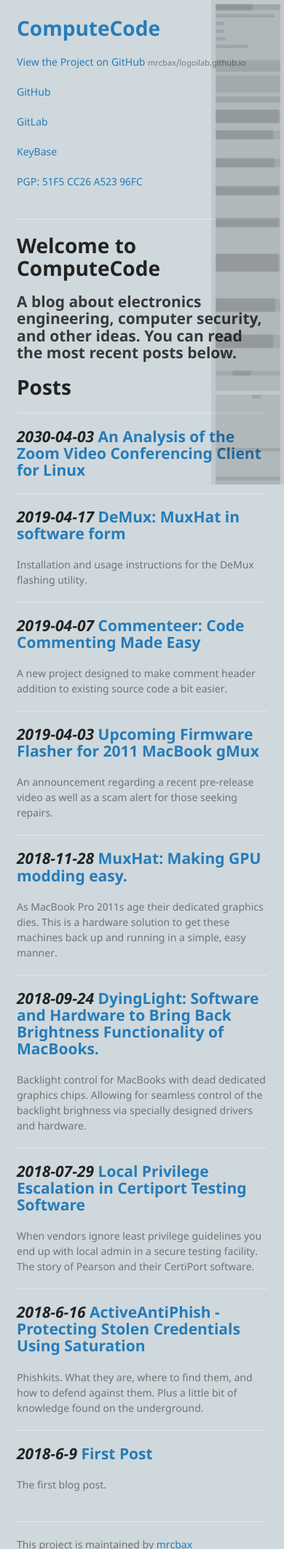
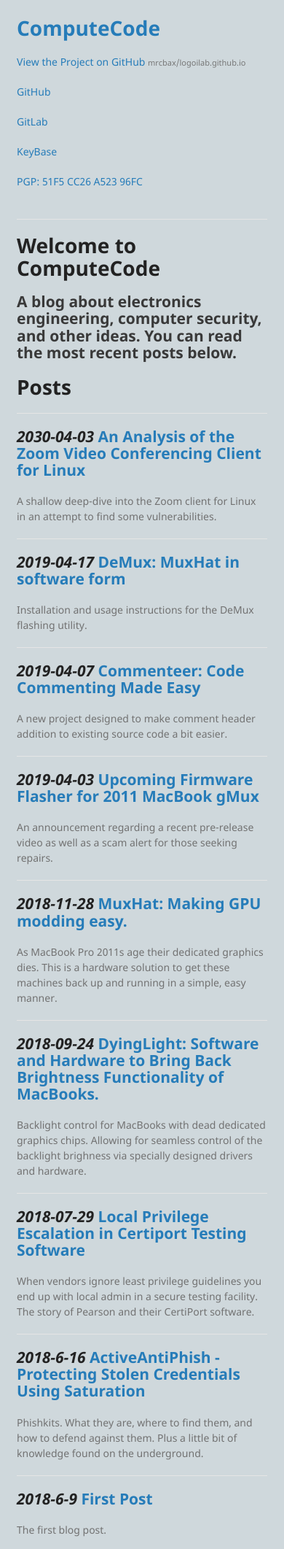
Before and after one commit to mrcbax/logoilab.github.io, a Jekyll site: the page built from index.md, in a window 390 px wide, cut to the strip 0-2123 px from the top of the page. Shown: the whole strip at 73% size. Built offline with Jekyll 4.4.1, drawn with Linux system fonts in a browser that asks for light colours; the repository's description, which GitHub fills in, is left out.

Commit message:
fixing mobile

```diff
--- a/_sass/jekyll-theme-minimal.scss
+++ b/_sass/jekyll-theme-minimal.scss
@@ -230,6 +230,10 @@ footer {
     right:50px;
     top:52px;
   }
+
+  canvas {
+      display: none;
+  }
 }
 
 @media print, screen and (max-width: 720px) {
--- a/index.md
+++ b/index.md
@@ -17,6 +17,8 @@ Posts
 
 <strong> _2030-04-03_ [An Analysis of the Zoom Video Conferencing Client for Linux](2020-04-03_1.html)</strong>
 ---
+
+A shallow deep-dive into the Zoom client for Linux in an attempt to find some vulnerabilities.
 
 <hr>
 
```
